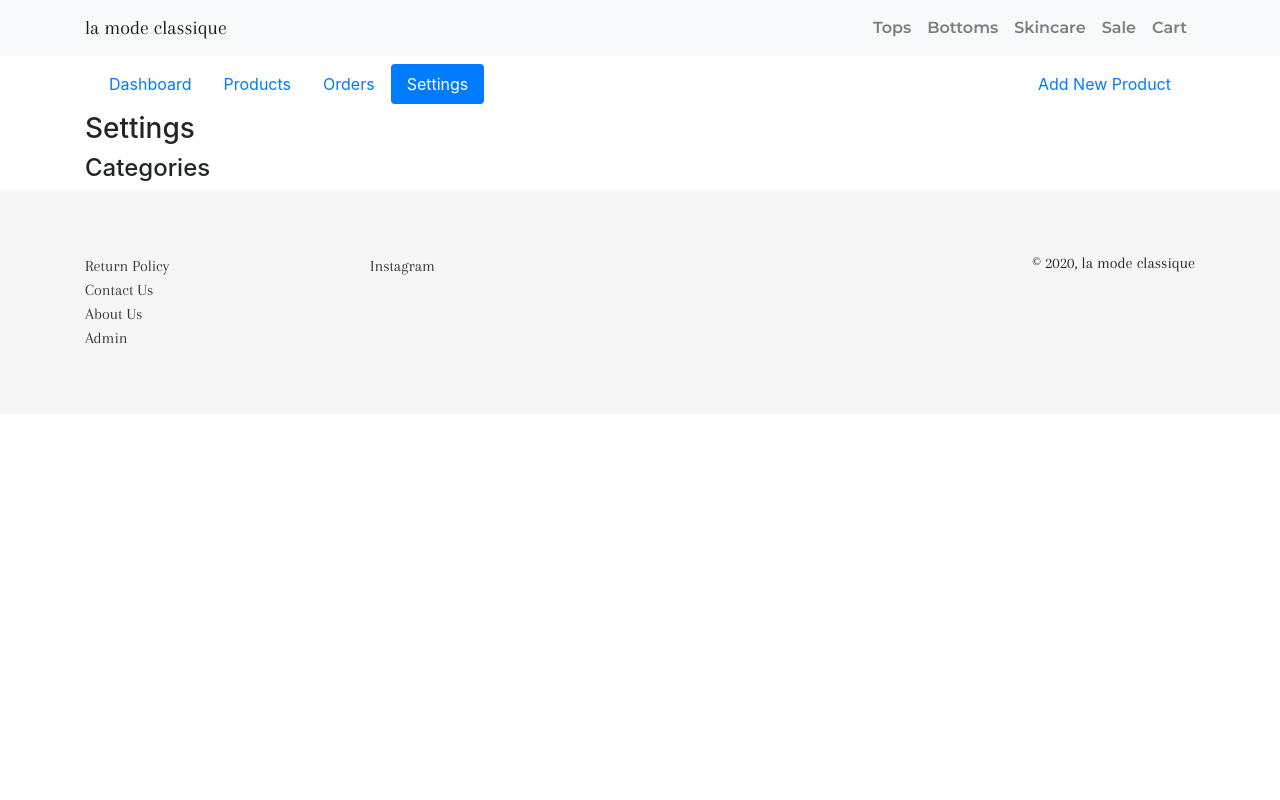
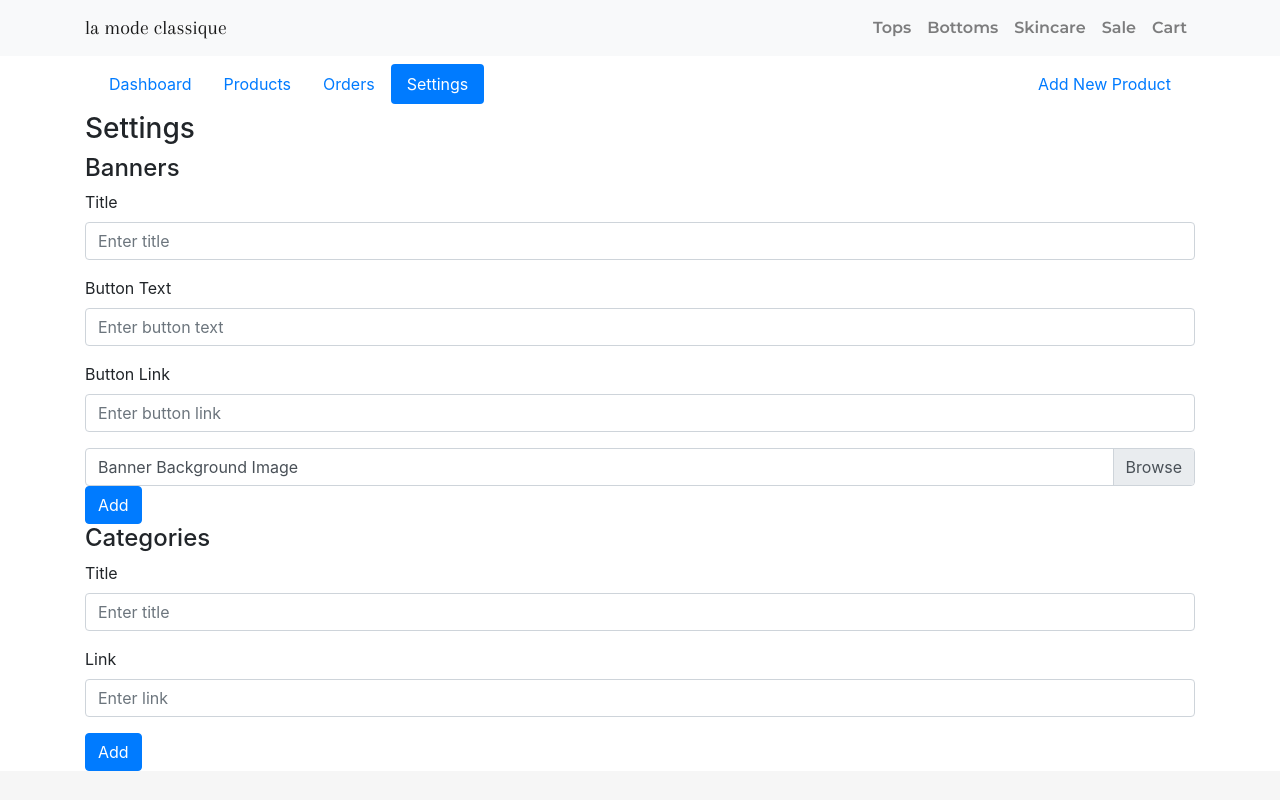
Before and after one commit to kev-inc/ecommerce-frontend, a React (Create React App) app: page /admin/settings in a window 1280 px wide. Shown: the top 800 px of the page. Built offline with nearby package versions, Linux system fonts and the light colour scheme; no server answers.

Commit message:
setup firebase image upload

```diff
--- a/src/firebase/Firebase.js
+++ b/src/firebase/Firebase.js
@@ -4,15 +4,30 @@ import * as firebase from "firebase/app";
 
 // Add the Firebase services that you want to use
 import "firebase/database";
+import "firebase/storage";
 
 var firebaseConfig = {
   apiKey: process.env.REACT_APP_FIREBASE_API,
-  databaseURL: process.env.REACT_APP_FIREBASE_DB_URL
+  databaseURL: process.env.REACT_APP_FIREBASE_DB_URL,
+  storageBucket: process.env.REACT_APP_STORAGE_BUCKET
 }
 
 firebase.initializeApp(firebaseConfig)
 
 var database = firebase.database()
+var storage = firebase.storage()
+
+export function uploadImage(filename, image) {
+	return storage.ref(`/images/${filename}`).put(image)
+}
+
+export function getImageFirebaseURL(filename) {
+	return storage.ref('images').child(filename).getDownloadURL()
+}
+
+export function addNewBanner(title, btnText, btnLink, imgUrl) {
+	return database.ref('/banners').push({title, btnText, btnLink, imgUrl})
+}
 
 export function addNewProduct(product) {
   return database.ref('/products').push(product)
--- a/src/pages/admin/SettingsPage.js
+++ b/src/pages/admin/SettingsPage.js
@@ -1,10 +1,81 @@
 import React from 'react'
+import {Button, Form} from 'react-bootstrap'
+import { uploadImage, getImageFirebaseURL, addNewBanner } from '../../firebase/Firebase'
+
+function handleImageAsFile(e) {
+	const image = e.target.files[0]
+	console.log(image)
+}
+
+function submitNewBanner(e) {
+	e.preventDefault()
+	const title = e.target.formBannerTitle.value
+	const btnText = e.target.formBannerButtonText.value
+	const btnLink = e.target.formBannerButtonLink.value
+	const image = e.target.formImage.files[0]
+	const uploadTask = uploadImage(image.name, image)
+	uploadTask.on('state_changed', snapshot => {
+		console.log(snapshot)
+	}, err => {
+		console.log(err)
+	}, () => {
+		getImageFirebaseURL(image.name)
+			.then(firebaseURL => {
+				addNewBanner(title, btnText, btnLink, firebaseURL)
+					.then(() => alert('Successfully uploaded'))
+					.catch(err => alert(err))
+			})
+	})
+}
 
 function SettingsPage() {
   return(
     <div>
       <h3>Settings</h3>
+	  <h4>Banners</h4>
+	  <Form onSubmit={(e) => submitNewBanner(e)}>
+		  <Form.Group controlId="formBannerTitle">
+			<Form.Label>Title</Form.Label>
+			<Form.Control type="text" placeholder="Enter title" />
+		  </Form.Group>
+
+		  <Form.Group controlId="formBannerButtonText">
+			<Form.Label>Button Text</Form.Label>
+			<Form.Control type="text" placeholder="Enter button text" />
+		  </Form.Group>
+
+		  <Form.Group controlId="formBannerButtonLink">
+			<Form.Label>Button Link</Form.Label>
+			<Form.Control type="text" placeholder="Enter button link" />
+		  </Form.Group>
+
+		  <Form.File
+			id="formImage"
+			label="Banner Background Image"
+			custom
+		  />
+
+		  <Button variant="primary" type="submit">
+			Add
+		  </Button>
+		</Form>
       <h4>Categories</h4>
+
+	  <Form>
+		  <Form.Group controlId="formCategoryTitle">
+			<Form.Label>Title</Form.Label>
+			<Form.Control type="text" placeholder="Enter title" />
+		  </Form.Group>
+
+		  <Form.Group controlId="formCategoryLink">
+			<Form.Label>Link</Form.Label>
+			<Form.Control type="text" placeholder="Enter link" />
+		  </Form.Group>
+
+		  <Button variant="primary" type="submit">
+			Add
+		  </Button>
+		</Form>
     </div>
   )
 }
```
Also changed, not shown: 1 other file (tests, documents, lock files or other folders).
